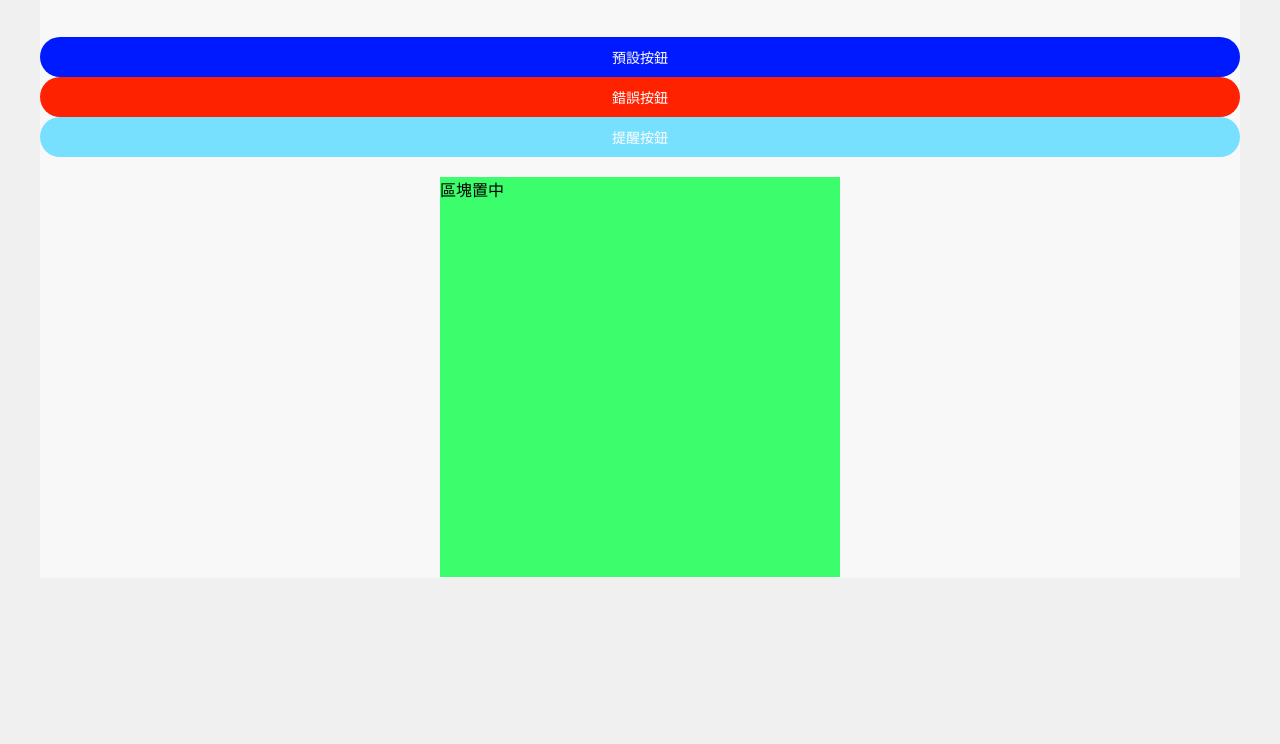
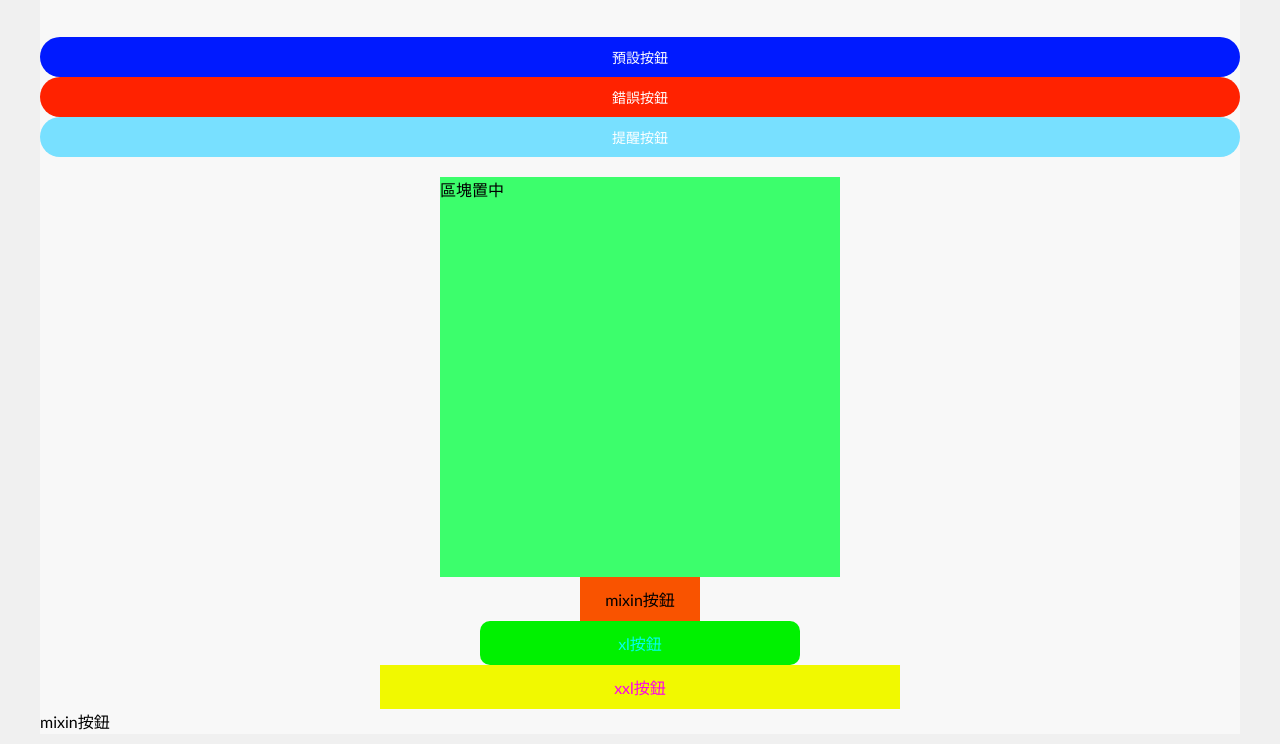
Before and after one commit to sexfat/tgd103, a website: page index.html in a window 1280 px wide. Shown: the part 215-959 px from the top of the page. Before the commit the page ends 803 px from the top, so only its background shows below. Drawn offline with Linux system fonts and the light colour scheme.

Commit message:
add mixin

```diff
--- a/index.html
+++ b/index.html
@@ -15,6 +15,12 @@
         <div class="btn error">錯誤按鈕</div>
         <div class="btn info">提醒按鈕</div>
         <div class="boxcenter">區塊置中</div>
+        <div class="btn-default">mixin按鈕</div>
+        <div class="btn-default-xl">xl按鈕</div>
+        <div class="btn-default-xxl">xxl按鈕</div>
+        <div class="btn-error">mixin按鈕</div>
+
+
         <div class="clear"></div>
       </div>
   </body>
--- a/sass/style.scss
+++ b/sass/style.scss
@@ -101,8 +101,6 @@ a {
 @mixin center($top , $bottom:0px){
     margin: $top auto $bottom;
 }
-
-
 @mixin react($w , $h:$w){
     width: $w;
     height: $h;
@@ -117,3 +115,35 @@ a {
   @include center(20px);
   background-color: rgb(60, 254, 108);
 }
+
+
+@mixin btn($size , $bgc , $color){
+   background-color: $bgc;
+   text-align: center;
+   width: $size;
+   padding: 10px;
+   font-size: 16px;
+   color: $color;
+   cursor: pointer;
+   &:hover {
+     background-color: darken($bgc, 10);
+   }
+}
+
+
+
+.btn-default {
+  @include btn(100px, #f95300, rgb(0, 0, 0));
+  @include center(0px);
+}
+
+.btn-default-xl {
+    @include btn(300px, #00f100, rgb(0, 255, 238));
+    @include center(0px);
+    border-radius: 10px;
+  }
+
+  .btn-default-xxl {
+    @include btn(500px, #f1f900, rgb(255, 0, 234));
+    @include center(0px);
+  }
```
Also changed, not shown: css/style.css, 1 other file.
